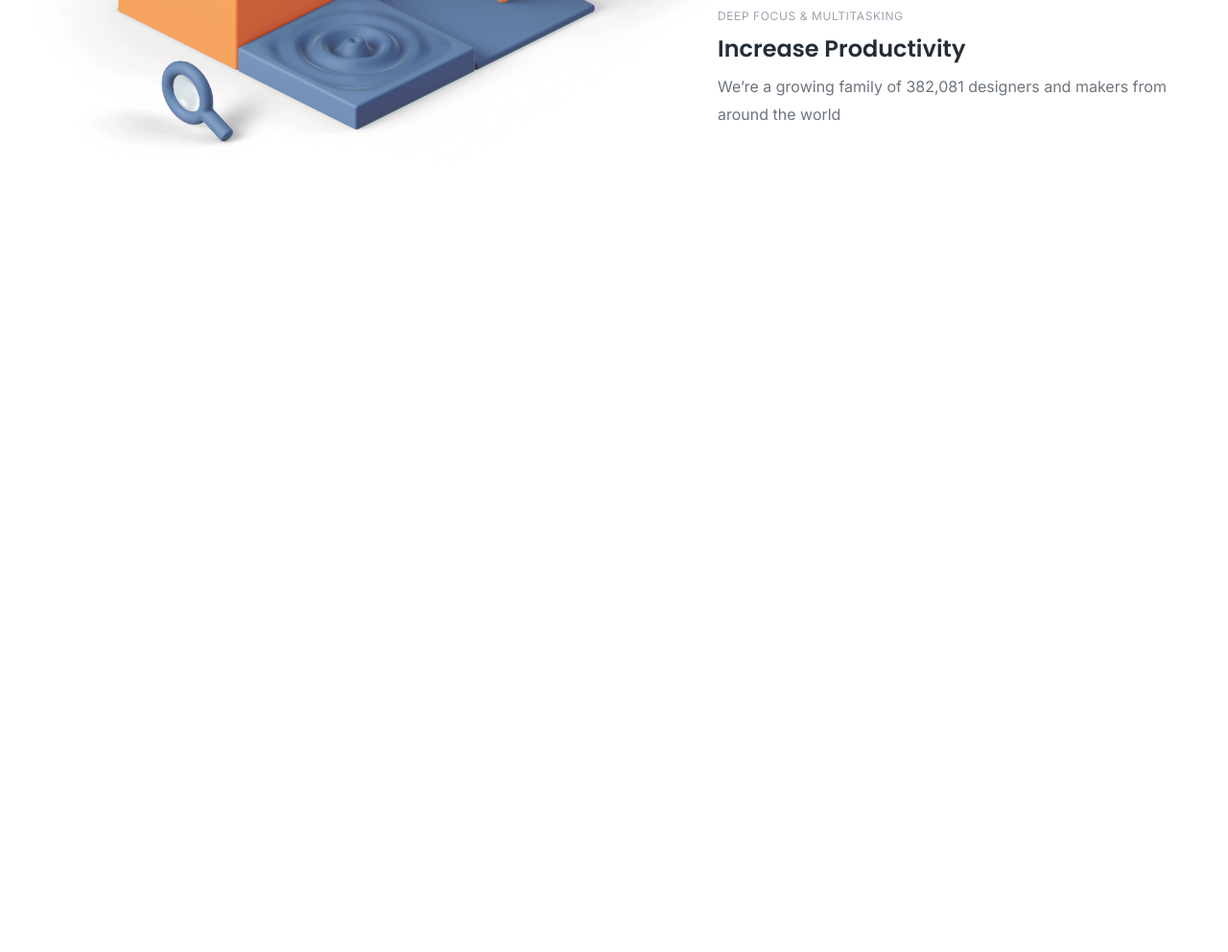
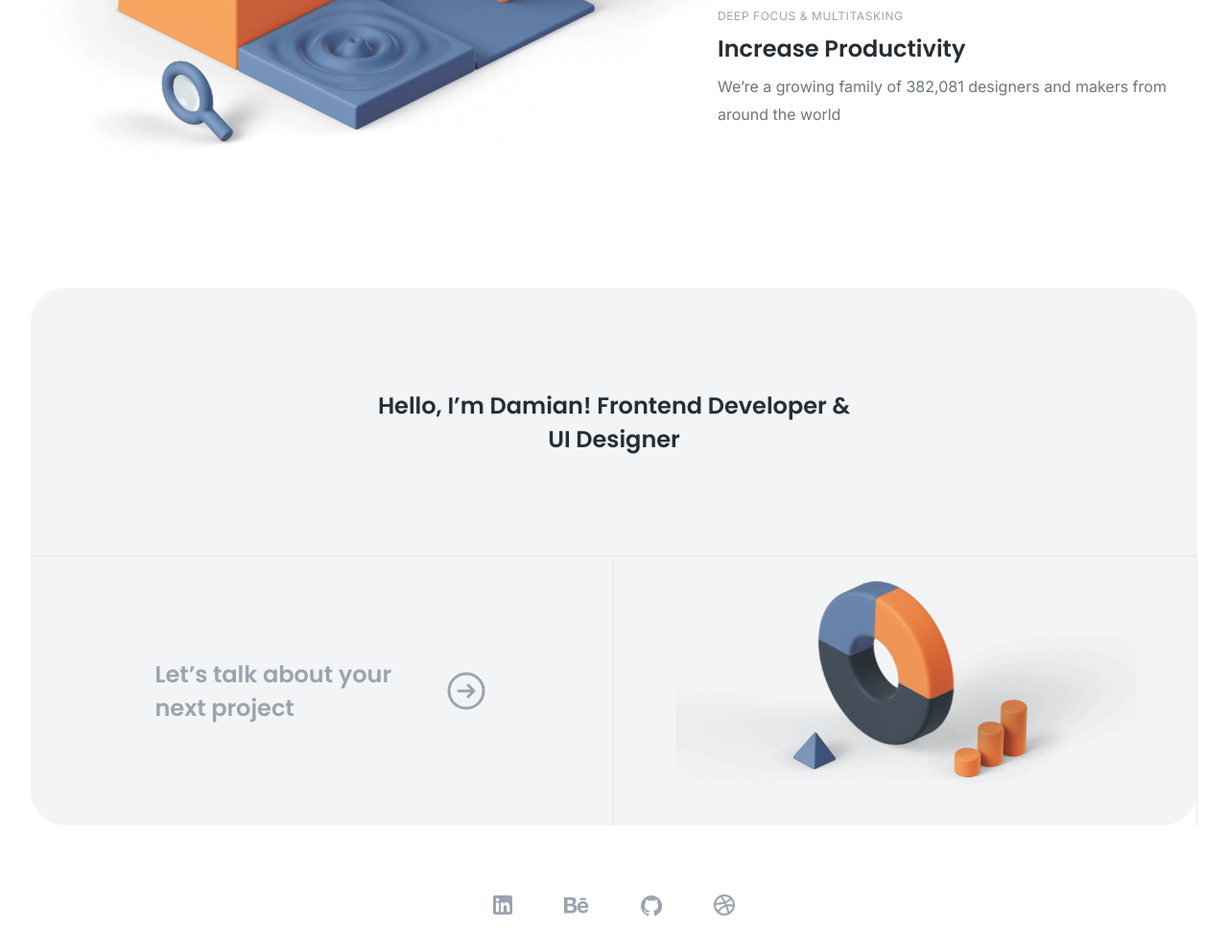
Before and after one commit to damiansobczak/portfolio, a Gatsby site: page / in a window 1280 px wide. Shown: the part 3324-4316 px from the top of the page at 96% size. Before the commit the page ends 3624 px from the top, so only its background shows below. Built offline with nearby package versions, Linux system fonts and the light colour scheme; Gatsby itself is replaced by a stand-in of ours.

Commit message:
Footer section

```diff
--- /dev/null
+++ b/src/components/Footer.js
@@ -0,0 +1,250 @@
+import React from "react";
+import styled from "styled-components";
+import { StaticQuery, graphql } from "gatsby";
+import Img from "gatsby-image";
+import Container from "../Layouts/Container";
+import "@fontsource/poppins/600.css";
+import "@fontsource/inter/400.css";
+
+//styles
+const Wrapper = styled.section`
+  margin: 124px 0;
+  width: 100%;
+`;
+
+const Grid = styled.div`
+  display: grid;
+  grid-template-columns: 1fr 1fr;
+  grid-template-rows: repeat(2, 200px);
+  background-color: var(--color-gray-100);
+  border-radius: 1.75rem;
+
+  @media (min-width: 768px) {
+    border-radius: 2.25rem;
+    grid-template-columns: 1fr 1fr;
+    grid-template-rows: 280px 280px;
+  }
+`;
+
+const Image = styled(Img)`
+  display: flex;
+  align-items: center;
+  justify-content: center;
+  flex: 1;
+  width: 100%;
+  max-width: 480px;
+`;
+
+const Column = styled.div`
+  display: flex;
+  align-items: center;
+  padding: 0 32px;
+  grid-column-end: span 2;
+
+  &:last-child {
+    @media (max-width: 768px) {
+      display: none;
+    }
+  }
+
+  @media (min-width: 768px) {
+    justify-content: center;
+    grid-column-end: span 1;
+    border-right: 1px solid var(--color-gray-200);
+  }
+`;
+
+const ColumnFull = styled.div`
+  display: flex;
+  align-items: center;
+  justify-content: center;
+  grid-column-end: span 2;
+  padding: 0 32px;
+  text-align: left;
+  border-bottom: 1px solid var(--color-gray-200);
+
+  @media (min-width: 768px) {
+    text-align: center;
+  }
+`;
+
+const ColumnInner = styled.div`
+  @media (min-width: 768px) {
+    max-width: 400px;
+    display: flex;
+    align-items: center;
+    justify-content: center;
+  }
+`;
+
+const Title = styled.h5`
+  font-family: "Poppins";
+  font-weight: 600;
+  margin: 8px 0;
+  max-width: 500px;
+  color: var(--text-primary);
+  font-size: var(--text-2xl);
+`;
+
+const ThinerTitle = styled.h5`
+  font-family: "Poppins";
+  font-weight: 600;
+  margin: 8px 0;
+  max-width: 300px;
+  color: var(--color-gray-400);
+  font-size: var(--text-2xl);
+`;
+
+const SocialItems = styled.div`
+  display: flex;
+  align-items: center;
+  justify-content: center;
+  margin-top: 72px;
+
+  > * + * {
+    margin-left: 54px;
+  }
+`;
+
+const SocialItem = styled.button`
+  fill: var(--color-gray-400);
+  cursor: pointer;
+
+  &:hover {
+    opacity: 0.7;
+  }
+`;
+
+//markup
+const Footer = () => {
+  return (
+    <StaticQuery
+      query={graphql`
+        query {
+          file: file(relativePath: { eq: "footer.png" }) {
+            childImageSharp {
+              fluid(maxWidth: 780, quality: 100) {
+                ...GatsbyImageSharpFluid_withWebp
+              }
+            }
+          }
+        }
+      `}
+      render={(data) => (
+        <Wrapper>
+          <Container>
+            <Grid>
+              <ColumnFull>
+                <Title>
+                  Hello, I’m Damian! Frontend Developer & UI Designer
+                </Title>
+              </ColumnFull>
+              <Column>
+                <ColumnInner>
+                  <ThinerTitle>Let’s talk about your next project</ThinerTitle>
+                  <svg
+                    xmlns="http://www.w3.org/2000/svg"
+                    fill="none"
+                    viewBox="0 0 24 24"
+                    width="48px"
+                    height="48px"
+                    stroke="var(--color-gray-400)"
+                    style={{ marginLeft: "auto" }}
+                  >
+                    <path
+                      strokeLinecap="round"
+                      strokeLinejoin="round"
+                      strokeWidth="1.5"
+                      d="M13 9l3 3m0 0l-3 3m3-3H8m13 0a9 9 0 11-18 0 9 9 0 0118 0z"
+                    />
+                  </svg>
+                </ColumnInner>
+              </Column>
+              <Column>
+                <Image fluid={data.file.childImageSharp.fluid} />
+              </Column>
+            </Grid>
+          </Container>
+          <Container>
+            <SocialItems>
+              <SocialItem>
+                <svg
+                  xmlns="http://www.w3.org/2000/svg"
+                  width="20"
+                  height="20"
+                  viewBox="0 0 20 20"
+                >
+                  <path d="M2.222,20H17.778A2.222,2.222,0,0,0,20,17.778V2.222A2.222,2.222,0,0,0,17.778,0H2.222A2.222,2.222,0,0,0,0,2.222V17.778A2.222,2.222,0,0,0,2.222,20Z" />
+                  <path
+                    d="M24.444,24.444H21.477V19.389c0-1.386-.527-2.16-1.624-2.16-1.193,0-1.817.806-1.817,2.16v5.055h-2.86v-9.63h2.86v1.3a3.36,3.36,0,0,1,2.9-1.591c2.043,0,3.5,1.247,3.5,3.827ZM11.764,13.554a1.777,1.777,0,1,1,1.763-1.777A1.77,1.77,0,0,1,11.764,13.554ZM10.287,24.444h2.982v-9.63H10.287Z"
+                    transform="translate(-7.222 -7.222)"
+                    fill="#fff"
+                  />
+                </svg>
+              </SocialItem>
+              <SocialItem>
+                <svg
+                  xmlns="http://www.w3.org/2000/svg"
+                  width="25.388"
+                  height="16.5"
+                  viewBox="0 0 25.388 16.5"
+                >
+                  <path
+                    d="M60.476,7324.687h6.458v-1.849H60.476Zm3.183,3.715a2.512,2.512,0,0,0-2.64,2.541h5.168c-.35-1.957-1.22-2.541-2.528-2.541Zm.2,7.648a2.6,2.6,0,0,0,2.505-1.548h2.8a5.141,5.141,0,0,1-5.416,4c-3.784,0-5.907-2.691-5.907-6.262,0-8.41,12.134-8.712,11.525.785H61.019c.081,1.928.877,3.026,2.842,3.026Zm-12.588-.37c1.527,0,2.6-.587,2.6-2.172,0-1.644-.944-2.357-2.53-2.357H47.513v4.529Zm-.2-7c1.271,0,2.148-.591,2.148-1.965,0-1.447-1.02-1.895-2.415-1.895h-3.29v3.859Zm.448-6.679c3.009,0,5.1.994,5.1,4.09a3.527,3.527,0,0,1-2.17,3.443,4,4,0,0,1,2.932,4.184c0,3.237-2.568,4.783-5.639,4.783H44V7322Z"
+                    transform="translate(-44 -7322)"
+                  />
+                </svg>
+              </SocialItem>
+              <SocialItem>
+                <svg
+                  xmlns="http://www.w3.org/2000/svg"
+                  width="22.072"
+                  height="21.528"
+                  viewBox="0 0 22.072 21.528"
+                >
+                  <path
+                    d="M11.036,0A11.037,11.037,0,0,0,7.547,21.509c.552.1.754-.239.754-.531,0-.263-.01-1.133-.015-2.055-3.07.668-3.718-1.3-3.718-1.3a2.922,2.922,0,0,0-1.225-1.615c-1-.685.075-.671.075-.671A2.32,2.32,0,0,1,5.11,16.472a2.349,2.349,0,0,0,3.212.917,2.35,2.35,0,0,1,.7-1.476c-2.451-.279-5.028-1.225-5.028-5.454A4.271,4.271,0,0,1,5.131,7.5a3.966,3.966,0,0,1,.107-2.921s.927-.3,3.036,1.131a10.468,10.468,0,0,1,5.527,0c2.106-1.428,3.032-1.131,3.032-1.131A3.96,3.96,0,0,1,16.941,7.5a4.263,4.263,0,0,1,1.136,2.962c0,4.239-2.582,5.172-5.039,5.445a2.638,2.638,0,0,1,.749,2.044c0,1.477-.013,2.665-.013,3.029,0,.294.2.638.758.529A11.038,11.038,0,0,0,11.036,0Zm-6.9,15.721c-.024.055-.111.071-.189.034s-.125-.111-.1-.166.11-.072.19-.034S4.161,15.666,4.133,15.721Zm.543.484c-.053.049-.156.026-.225-.051a.169.169,0,0,1-.032-.229c.054-.049.154-.026.226.051S4.731,16.156,4.676,16.206Zm.372.62c-.068.047-.178,0-.247-.1s-.068-.216,0-.263.177,0,.247.093S5.118,16.778,5.049,16.826Zm.63.718c-.06.067-.189.049-.284-.042a.212.212,0,0,1-.063-.282c.061-.067.191-.048.286.042S5.743,17.477,5.679,17.543Zm.814.242c-.027.086-.151.126-.276.089s-.207-.139-.181-.226.151-.128.277-.089S6.519,17.7,6.493,17.786Zm.926.1c0,.091-.1.166-.234.168s-.239-.071-.24-.16.1-.167.236-.169S7.419,17.8,7.419,17.888Zm.91-.035c.016.089-.075.18-.206.2s-.247-.031-.263-.12.077-.182.2-.206S8.312,17.763,8.329,17.854Z"
+                    fill="var(--color-gray-400)"
+                  />
+                </svg>
+              </SocialItem>
+              <SocialItem>
+                <svg
+                  xmlns="http://www.w3.org/2000/svg"
+                  width="22"
+                  height="22"
+                  viewBox="0 0 22 22"
+                  fill="var(--color-gray-400)"
+                >
+                  <g transform="translate(-1 -1)">
+                    <circle
+                      cx="10"
+                      cy="10"
+                      r="10"
+                      transform="translate(2 2)"
+                      fill="none"
+                      stroke="var(--color-gray-400)"
+                      strokeLinecap="round"
+                      strokeLinejoin="round"
+                      strokeWidth="2"
+                    />
+                    <path
+                      d="M8.56,2.75c4.37,6.03,6.02,9.42,8.03,17.72M19.13,5.09c-3.72,4.35-8.94,5.66-16.88,5.85m19.5,1.9a15.406,15.406,0,0,0-8.94,0c-2.58.92-5.01,2.86-7.44,6.32"
+                      fill="none"
+                      stroke="var(--color-gray-400)"
+                      strokeLinecap="round"
+                      strokeLinejoin="round"
+                      strokeWidth="2"
+                    />
+                  </g>
+                </svg>
+              </SocialItem>
+            </SocialItems>
+          </Container>
+        </Wrapper>
+      )}
+    />
+  );
+};
+
+export default Footer;
--- a/src/pages/index.js
+++ b/src/pages/index.js
@@ -6,6 +6,7 @@ import AboutImage from "../components/AboutImage";
 import SelectedWork from "../components/SelectedWork";
 import Jumbo from "../components/Jumbo";
 import Skills from "../components/Skills";
+import Footer from "../components/Footer";
 
 // styles
 
@@ -19,6 +20,7 @@ const IndexPage = () => {
       <SelectedWork />
       <Jumbo />
       <Skills />
+      <Footer />
     </>
   );
 };
```
Also changed, not shown: src/images/footer.png (added).
